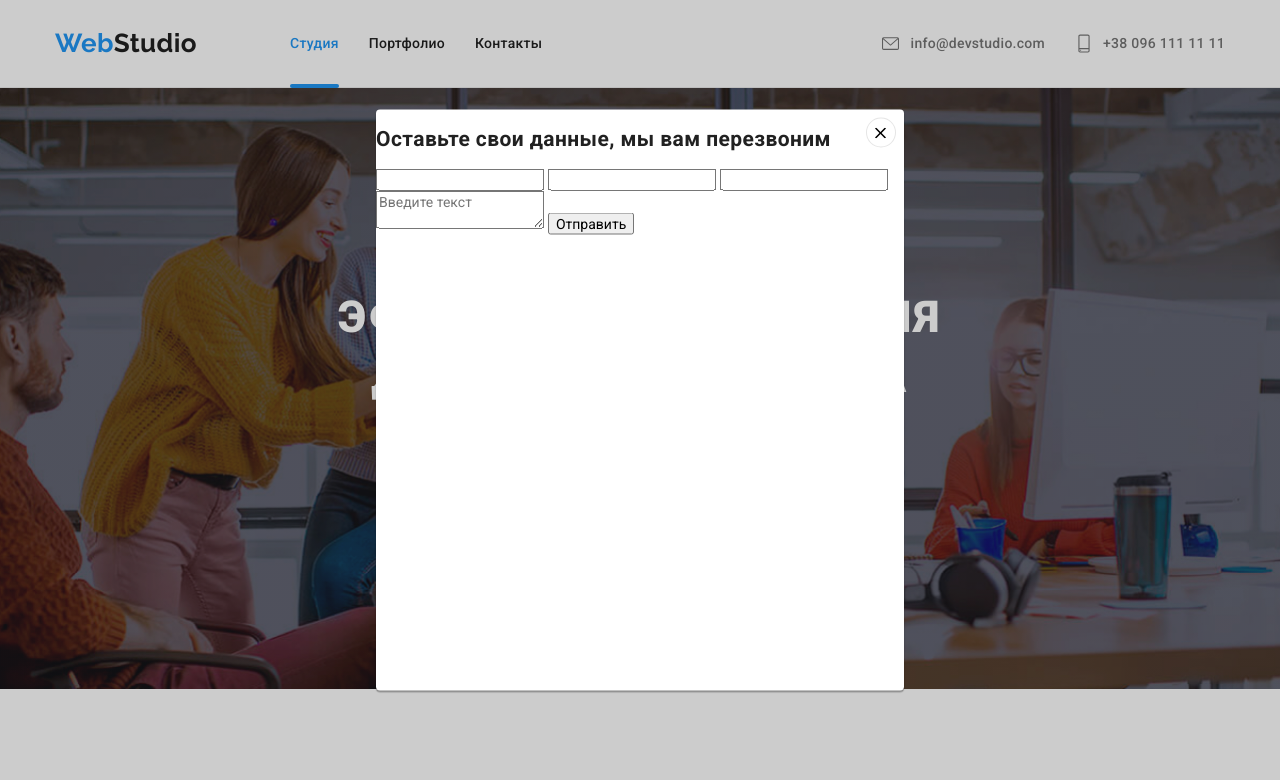
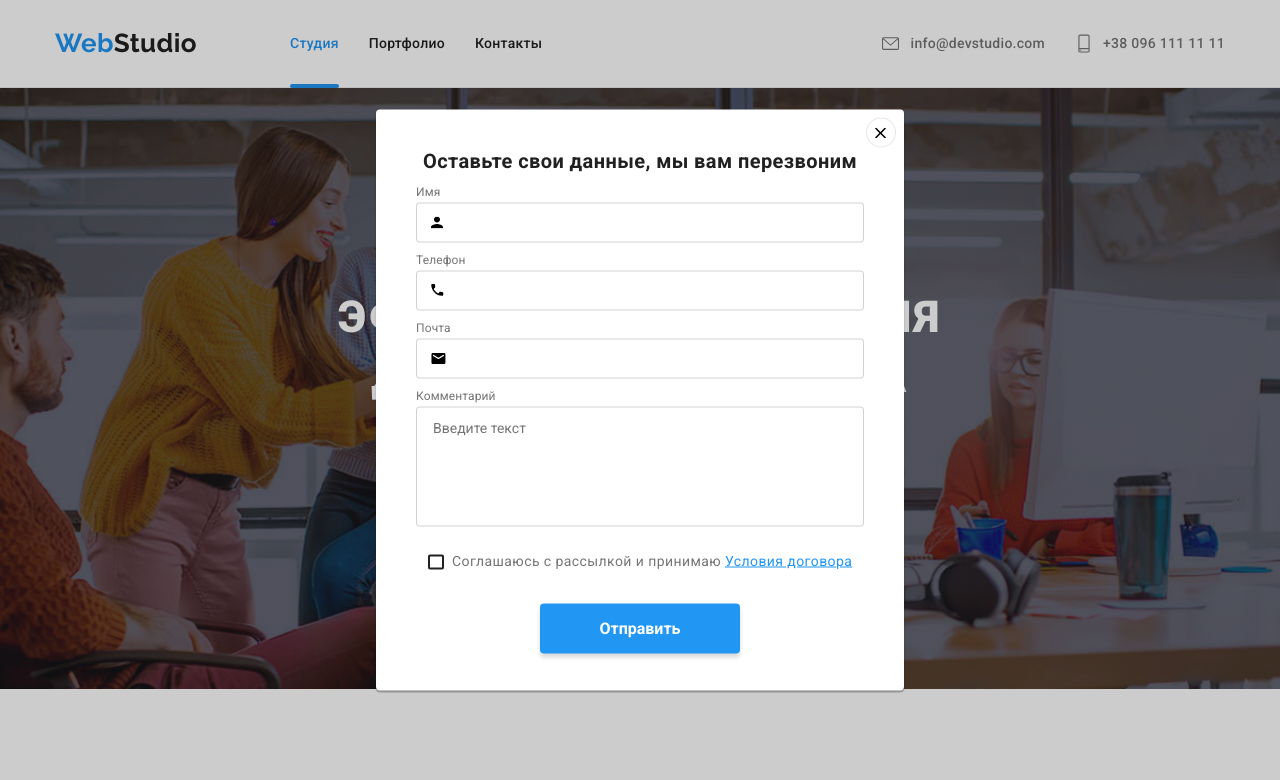
Before and after one commit to SergeyVishnevskiy/goit-markup-hw-06, a plain HTML site: page index.html in a window 1280 px wide. Both pictures are taken after a click on the button "Заказать услугу". Shown: the top 780 px of the page. Drawn offline with nearby package versions, Linux system fonts and the light colour scheme.

Commit message:
модальна форма

```diff
--- a/css/style.css
+++ b/css/style.css
@@ -586,6 +586,11 @@ img {
     background: rgba(0, 0, 0, 0.2);
     transition: all 250ms cubic-bezier(0.4, 0, 0.2, 1);
 }
+.backdrop.is-hidden .modal {
+    transform: translate(-50%, -150%) ;
+   opacity: 0;
+     transition: all 500ms linear 0ms;
+   }
 .modal  {
     position: absolute;
     left: 50%;
@@ -597,7 +602,8 @@ img {
     box-shadow: 0px 1px 3px rgba(0, 0, 0, 0.12), 0px 1px 1px rgba(0, 0, 0, 0.14), 0px 2px 1px rgba(0, 0, 0, 0.2);
     border-radius: 4px;
     transition: all 250ms cubic-bezier(0.4, 0, 0.2, 1);
-    animation-duration: 1000ms;
+    transform: translate(-50%, -50%) scale(1);
+    padding: 40px;
 }
 
 .close-modal {
@@ -612,7 +618,6 @@ img {
     cursor: pointer;
     background-color: #fff;
     transition: all 250ms cubic-bezier(0.4, 0, 0.2, 1);
-
 }
 
 .close-svg {
@@ -635,17 +640,141 @@ img {
 }
 /* ==================== END MODAL ==================== */
 
-/* .title-form {
-    margin-top: 40px;
+/* ==================== FORMA ==================== */
+
+.title-form {
+    /* margin-top: 40px; */
     text-align: center;
     font-weight: bold;
     font-size: 20px;
     line-height: 1.15;
+    margin-top: 0;
+    margin-bottom: 12px;
+}
+.contact-form-title {
+    font-size: 12px;
+    line-height: 1.167;
+    letter-spacing: 0.01em;
+    color: var(--title-text-color);
+    margin: 0;
+    margin-bottom: 4px;
 }
 .contacts-form {
+    display: flex;
+    font-display: column;
+}
 
+.contact-form-input:focus,
+.contact-form-message:focus {
+    outline: none;
+}
+.contact-form-input {
+    width: 100%;
+    height: 40px;
+    border: 1px solid rgba(33, 33, 33, 0.2);
+    border-radius: 4px;
+    padding-left: 42px;
+    transition: all 250ms cubic-bezier(0.4, 0, 0.2, 1);
+    cursor: pointer;
+}
+.contact-form-input:hover,
+.contact-form-input:focus,
+.contact-form-message:hover,
+.contact-form-message:focus {
+    border-color: var(--accent-color);
+}
+.contact-form-input:hover ~ .contact-form-svg,
+.contact-form-input:focus ~ .contact-form-svg {
+    fill: var(--accent-color);
+}
+.contact-form-field {
+    margin-bottom: 10px;
+}
+.contact-form-message {
+    resize: none;
+    width: 100%;
+    height: 120px;
+    border: 1px solid rgba(33, 33, 33, 0.2);
+    border-radius: 4px;
+    padding: 12px 16px;
+    transition: all 250ms cubic-bezier(0.4, 0, 0.2, 1);
+    cursor: pointer;
+}
+.contact-form-field {
+    position: relative;
+}
+.contact-form-svg {
+    position: absolute;
+    bottom: 14px;
+    left: 15px;
+}
+.button-box {
+    display: flex;
+    justify-content: center;
+}
+
+.contact-form-button {
+    margin: 0 auto;
+    border: none;
+    width: 200px;
+    height: 50px;
+    padding: 10px 55px;
+    font-weight: bold;
+    font-size: 16px;
+    line-height: 1.875;
+    color: var(--white-color);
+    background-color: var(--accent-color);
+    box-shadow: 0px 4px 4px rgba(0, 0, 0, 0.15);
+    border-radius: 4px;
+    cursor: pointer;
+}
+/* .contact-form-button:hover,
+.contact-form-button:focus {
+    color: var(--accent-color);
+    background-color: var(--white-color);
 } */
+.visually-hidden {
+    position: absolute !important;
+    clip: rect(1px 1px 1px 1px); /* IE6, IE7 */
+    clip: rect(1px, 1px, 1px, 1px);
+    padding: 0 !important;
+    border: 0 !important;
+    height: 1px !important;
+    width: 1px !important;
+    overflow: hidden;
+}
+.modal-checkbox:checked + .for-modal-checkbox::before {
+    background-color: var(--accent-color);
+    border-color: var(--accent-color);
+    background-image: url(../svg/icon-ok.svg);
+    background-size: cover;
 
+}
+.for-modal-checkbox {
+    margin-top: 20px;
+    margin-bottom: 30px;
+    display: flex;
+    justify-content: center;
+    align-items: center;
+}
+.for-modal-checkbox::before {
+    display: block;
+    margin-right: 8.38px;
+    content: '';
+    width: 16px;
+    height: 15px;
+    border: 2px solid #212121 ;
+    border-radius: 2px;
+}
+.label-title {
+    font-size: 14px;
+    line-height: 1.714;
+    color: var(--title-text-color);
+}
+.policy-link {
+    color: var(--accent-color);
+    text-decoration: underline;
+}
 
 
 
--- a/index.html
+++ b/index.html
@@ -355,13 +355,41 @@
                     <use href="./svg/sprite.svg#icon-close"></use>
                 </svg>
             </button>
+            <h2 class="title-form">Оставьте свои данные, мы вам перезвоним</h2>
             <form action="#" class="contact-form">
-                <h2 class="title-form">Оставьте свои данные, мы вам перезвоним</h2>
-                <input type="text" name="user-name" class="contact-form-input" required>
-                <input type="tel" name="user-tel" class="contact-form-input" required>
-                <input type="email" name="user-email" class="contact-form-input" required>
-                <textarea name="user-message" class="contact-form-message" placeholder="Введите текст"></textarea>
-                <button type="submit" class="contact-form-button">Отправить</button>
+                <div class="contact-form-field">
+                    <p class="contact-form-title">Имя</p>
+                    <input type="text" name="user-name" id="user-name" class="contact-form-input" required minlength="2">
+                    <svg class="contact-form-svg" width="12" height="12" >
+                        <use href="./svg/sprite.svg#icon-name-svg"></use>
+                    </svg>
+                </div>
+                <div class="contact-form-field">
+                    <p class="contact-form-title">Телефон</p>
+                    <input type="tel" name="user-tel" id="user-tel" class="contact-form-input" required minlength="10">
+                    <svg class="contact-form-svg" width="13" height="13" >
+                        <use href="./svg/sprite.svg#icon-tel-svg"></use>
+                    </svg>
+                </div>
+                <div class="contact-form-field">
+                    <p class="contact-form-title">Почта</p>
+                    <input type="email" name="user-email" id="user-email" class="contact-form-input" required>
+                    <svg class="contact-form-svg" width="15" height="12" >
+                        <use href="./svg/sprite.svg#icon-email-svg"></use>
+                    </svg>
+                </div>
+                <div class="contact-form-field">
+                    <p class="contact-form-title">Комментарий</p>
+                    <textarea name="user-message" id="user-message" class="contact-form-message" placeholder="Введите текст" minlength="15"></textarea>
+                </div>
+                    <input type="checkbox" name="user-policy" id="user-policy" class="modal-checkbox visually-hidden">
+                    <label for="user-policy" class="for-modal-checkbox">
+                        <span class="label-title">Соглашаюсь с рассылкой и принимаю <a href="#" class="policy-link">Условия договора</a></span>
+                    </label>
+                 <div class="button-box">
+                     <button type="submit" class="contact-form-button">Отправить</button>
+                </div>
+
 
             </form>
         </div>
```
